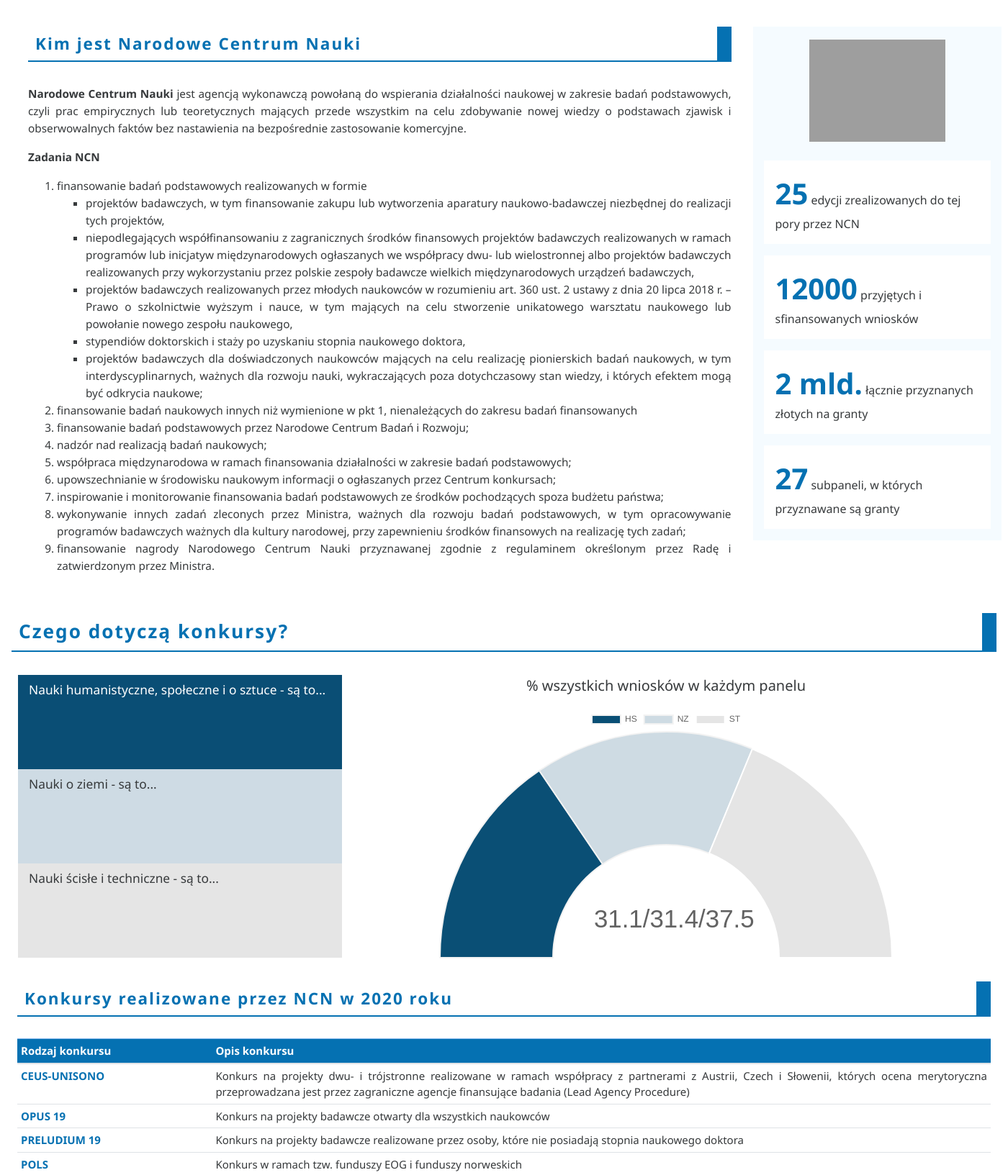
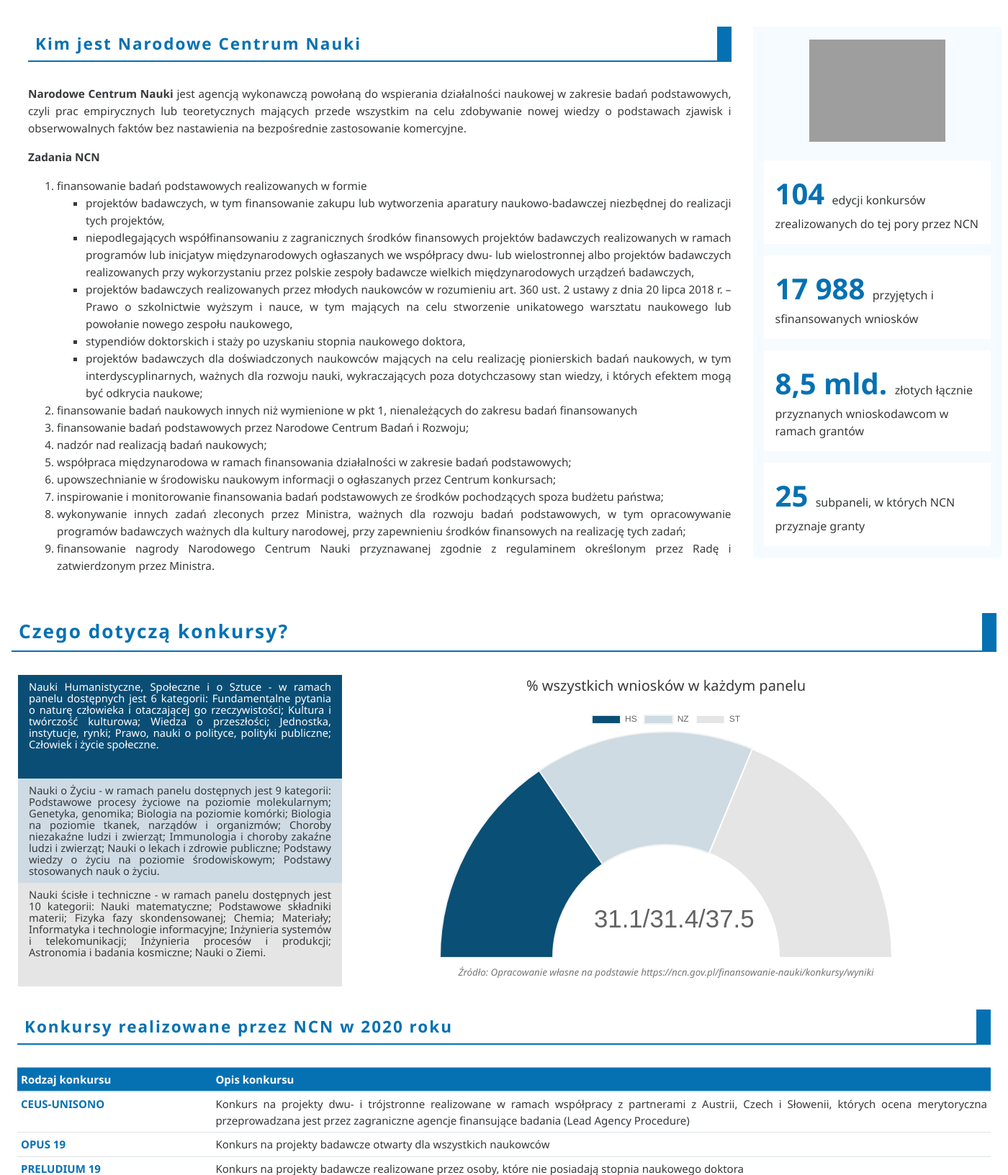
Before and after one commit to kolodziejczykjakub/ncn-grants, a Django app: page / in a window 1400 px wide. Shown: the part 126-1759 px from the top of the page at 72% size. Run offline with Django 3.2, Linux system fonts and the light colour scheme; some libraries are stand-ins or nearby versions; grey boxes are pictures that could not be loaded.

Commit message:
Webapp display and text fixes

```diff
--- a/webapp/ncn_webapp/main/static/main/main.css
+++ b/webapp/ncn_webapp/main/static/main/main.css
@@ -60,10 +60,16 @@
     background: #fff;
 }
 .formal-box{
-    background: #fafafa; padding:10px; border: 1px solid rgb(193, 231, 255); height: 100%;
+    background: #fafafa; border: 1px solid rgb(193, 231, 255); height: 100%;
     font-size: 11.5pt;
 }
 
 ul{
     list-style: square;
 }
+.source-caption{
+    margin: 10px 0;
+    font-style: italic;
+    font-size: 10pt;
+    color: #777;
+}
--- a/webapp/ncn_webapp/main/templates/main/home.html
+++ b/webapp/ncn_webapp/main/templates/main/home.html
@@ -123,23 +123,24 @@
                             <img style="display: inline-block; width: 60%; margin:10px"
                                 src="https://icon-library.net/images/statistics-icon/statistics-icon-14.jpg" />
                         </div>
-                        <div class="my-3 p-3" style="background: #fff;"><span class="statistic">25</span>
-                            edycji
+                        <div class="my-3 p-3" style="background: #fff;"><span class="statistic">104 </span>
+                            edycji konkursów
                             zrealizowanych do tej
                             pory
                             przez NCN
                         </div>
-                        <div class="my-3 p-3" style="background: #fff;"><span class="statistic">12000</span>
+                        <div class="my-3 p-3" style="background: #fff;"><span class="statistic">17 988 </span>
                             przyjętych i
                             sfinansowanych
                             wniosków</div>
-                        <div class="my-3 p-3" style="background: #fff;"><span class="statistic">2 mld.</span>
+                        <div class="my-3 p-3" style="background: #fff;"><span class="statistic">8,5 mld. </span>
+                            złotych
                             łącznie
-                            przyznanych złotych na
-                            granty </div>
-                        <div class="my-3 p-3" style="background: #fff;"><span class="statistic">27</span>
+                            przyznanych wnioskodawcom w ramach
+                            grantów </div>
+                        <div class="my-3 p-3" style="background: #fff;"><span class="statistic">25 </span>
                             subpaneli, w
-                            których przyznawane są
+                            których NCN przyznaje
                             granty </div>
                     </div>
                 </div>
@@ -147,23 +148,42 @@
         </div>
         <h3>Czego dotyczą konkursy?</h3>
         <div class="row p-4">
-            <div class="col-4" style="font-size: 13pt;">
+            <div class="col-4 text-justify" style="font-size: 11pt; line-height: 1rem;">
                 <div class="row" style="height: 33.33%;">
-                    <div class="col-12 py-2" style="background: #0A4E75; color: #fff;">Nauki humanistyczne, społeczne i
-                        o
-                        sztuce - są to...</div>
+                    <div class="col-12 py-2" style="background: #0A4E75; color: #fff;">Nauki Humanistyczne, Społeczne i
+                        o Sztuce - w ramach panelu dostępnych jest 6 kategorii: Fundamentalne pytania o naturę człowieka
+                        i otaczającej go rzeczywistości; Kultura i twórczość kulturowa; Wiedza o przeszłości;
+                        Jednostka, instytucje, rynki; Prawo, nauki o polityce, polityki publiczne; Człowiek i życie
+                        społeczne.
+                    </div>
                 </div>
                 <div class="row" style="height: 33.33%;">
-                    <div class="col-12 py-2" style="background: #CEDBE4;">Nauki o ziemi - są to...</div>
+                    <div class="col-12 py-2" style="background: #CEDBE4;">Nauki o Życiu - w ramach panelu dostępnych
+                        jest 9 kategorii:
+                        Podstawowe procesy życiowe na poziomie molekularnym; Genetyka, genomika; Biologia na poziomie
+                        komórki;
+                        Biologia na poziomie tkanek, narządów i organizmów; Choroby niezakaźne ludzi i zwierząt;
+                        Immunologia i choroby zakaźne ludzi i zwierząt; Nauki o lekach i zdrowie publiczne; Podstawy
+                        wiedzy o życiu na poziomie środowiskowym; Podstawy stosowanych nauk o życiu.
+                    </div>
                 </div>
                 <div class="row" style="height: 33.33%;">
-                    <div class="col-12 py-2" style="background: #E5E5E5;">Nauki ścisłe i techniczne - są to...</div>
+                    <div class="col-12 py-2" style="background: #E5E5E5;">Nauki ścisłe i techniczne - w ramach panelu
+                        dostępnych jest 10
+                        kategorii: Nauki matematyczne; Podstawowe składniki materii; Fizyka fazy skondensowanej; Chemia;
+                        Materiały; Informatyka i technologie informacyjne; Inżynieria systemów i telekomunikacji;
+                        Inżynieria procesów i produkcji; Astronomia i badania kosmiczne; Nauki o Ziemi.
+
+                    </div>
                 </div>
             </div>
             <div class="col-8">
                 <div class="text-center mb-3" style="font-size: 15pt;">% wszystkich wniosków w każdym panelu</div>
                 <div style="position: relative; max-width: 80%; max-height: 100%; margin: auto;">
                     <canvas id="myChart4"></canvas>
+                </div>
+                <div class="text-center source-caption">Źródło: Opracowanie własne na podstawie
+                    https://ncn.gov.pl/finansowanie-nauki/konkursy/wyniki
                 </div>
                 <script> Chart.pluginService.register({ beforeDraw: function (chart) { var width = chart.chart.width, height = chart.chart.height, ctx = chart.chart.ctx; ctx.restore(); var fontSize = (height / 150).toFixed(2); ctx.font = fontSize + "em sans-serif"; ctx.textBaseline = "middle"; var text = chart.config.options.elements.center.text, textX = Math.round((width - 0.9 * ctx.measureText(text).width) / 2), textY = 0.85 * height; ctx.fillStyle = '#636363'; ctx.fillText(text, textX, textY); ctx.save(); } }); var data = { labels: ['HS', "NZ", "ST"], datasets: [{ data: [23.652, 23.928, 28.579], backgroundColor: ['#0a4f75', '#CEDBE3'], hoverBackgroundColor: ['#0a4f75', '#CEDBE3'], borderColor: ['#f2f2f2', '#f2f2f2'], borderWidth: [2] }] }; var ctx = document.getElementById("myChart4").getContext("2d"); var myDoughnutChart = new Chart(ctx, { type: 'doughnut', data: data, options: { plugins: { deferred: { xOffset: '50%', yOffset: '50%', delay: 500 } }, elements: { center: { text: "31.1/31.4/37.5" } }, legend: { display: true }, rotation: 1 * Math.PI, circumference: 1 * Math.PI, tooltips: { enabled: false }, hover: { mode: null }, }, }); </script>
             </div>
@@ -262,12 +282,14 @@
             <div class="col-6">
                 <h4>Jeśli zastanawiasz się...</h4>
                 <p class="text-justify">
-                    ...w którym konkursie powinieneś wziąć udział, <b>spójrz na poniższy wykres</b>. Znajdziesz na nim
-                    informacje o tym, które z uruchomionych do tej pory przez nas konkursów dają szansę na największe
-                    dofinansowanie. Jeśli planujesz realizować duży projekt, wymagający dużych nakładów finansowych,
-                    powinieneś wybrać któryś z poniżej wymienionych tj. <b>OPUS, SONATA lub SONATA BIS</b>. W tych
-                    konkursach historycznie udzielany były największej wysokości granty. W przeciwnym wypadku możesz
-                    spróbować swoich szans w pozostałych konkursach.
+                    jaki jest rozkład środków pieniężnych na poszczególne konkursy, <b>spójrz na poniższy wykres</b>.
+                    Przedstawia on kwoty przeznaczone w ramach grantów NCN. Wyraźnym liderem tej konkurencji jest
+                    OPUS, realizowany od samego początku (w sumie zorganizowano już 18 edycji, w tym roku kolejne dwie
+                    będą
+                    przeprowadzone). Cztery konkursy, dla których sumaryczna wartość dofinansowań jest najmniejsza,
+                    są dopiero wprowadzane na stałe do harmonogramu NCN. Niewątpliwie w przyszłości wartości ich słupków
+                    znacznie się zwiększą.
+
                 </p>
             </div>
             <div class="col-6">
@@ -277,8 +299,8 @@
                     działalności?
                     <ul>
                         <li><b>Nauki ścisłe </b>, to panel, który otrzymuje najwyższe granty. W roku 2018
-                            sfinansowaliśmy projekty o łącznej wartości przekraczającej 450 milionów złotych.</li>
-                        <li>Niewiele mniej otrzymali od nas wnioskodawcy z panelu <b>NZ - nauki o życiu</b>. </li>
+                            sfinansowano projekty o łącznej wartości przekraczającej 450 milionów złotych.</li>
+                        <li>Niewiele mniej otrzymali wnioskodawcy z panelu <b>NZ - nauki o życiu</b>. </li>
                         <li>Osoby zajmujące się <b>naukami humanistycznymi, społecznymi i o sztuce</b>, są grupą, która
                             ze względu na specyfikę projektów wymagała najmniejszych nakładów.</li>
                     </ul>
@@ -289,10 +311,16 @@
         <div class="row p-2">
             <div class="col-6">
                 <img width="100%" src="{% static 'main/assets/plots/horizontalbarchart-konkursy2.png' %}" />
+                <div class="text-center source-caption">Źródło: Opracowanie własne na podstawie
+                    https://projekty.ncn.gov.pl/
+                </div>
             </div>
             <div class="col-6">
                 <!-- wykres słupkowy (liczba przyjetych wniosków): line plot x3 (NZ, human, scisle) -->
                 <img width="100%" src="{% static 'main/assets/plots/lineplot.png' %}" />
+                <div class="text-center source-caption">Źródło: Opracowanie własne na podstawie
+                    https://projekty.ncn.gov.pl/
+                </div>
             </div>
         </div>
         <div class="row p-2">
@@ -301,21 +329,17 @@
             </div>
         </div>
         <div class="row p-2">
-            <div class="col-12">
+            <div class="col-12 text-justify">
                 <p>
                     <b>Zrób wstępną kalkulację</b> swoich potrzeb finansowych i dopasuj konkurs pod względem kwoty,
-                    która jest Ci potrzebna do realizacji projektu.
-                </p>
-            </div>
-        </div>
-        <div class="row p-2">
-            <div class="col-12">
-                <p>
-                    Zastanawiasz się jakie masz szansę otrzymania grantu? Poniżej znajdziesz informacje o tym jaki
+                    która jest Ci potrzebna do realizacji projektu. Pomoże Ci w tym poniższy wykres przedstawiający
+                    średnią przyznawaną kwotę na grantobiorcę w konkursach: DAINA, SONATINA, SOATA BIS, PRELUDIUM, OPUS,
+                    SONATA,
+                    MAESTRO, BEETHOVEN CLASSIC, SHENG.
+                    Zastanawiasz się jakie masz szanse otrzymania grantu? Znajdziesz na nim także informacje o tym jaki
                     procent
-                    wniosków zostało przyjętych w konkursach: DAINA, SONATINA, SOATA BIS, PRELUDIUM, OPUS, SONATA,
-                    MAESTRO,
-                    BEETHOVEN CLASSIC, SHENG. Pozwoli Ci to oszacować swoje szanse, ale <b>pamiętaj</b>, że nawet jeśli
+                    wniosków zostało przyjętych w każdym z tych konkursów.
+                    Pozwoli Ci to oszacować swoje szanse, ale <b>pamiętaj</b>, że nawet jeśli
                     uważasz, że szanse są nikłe, to warto złożyć wniosek.
                 </p>
             </div>
@@ -324,6 +348,10 @@
             <div class="col-12">
                 <!-- Oś ze średnią przyznawaną kwotą. Flagi konkursów -->
                 <img width="100%" src="{% static 'main/assets/plots/test.png' %}" />
+                <div class="text-center source-caption">Źródło: Opracowanie własne na podstawie
+                    https://ncn.gov.pl/finansowanie-nauki/konkursy/wyniki oraz
+                    https://projekty.ncn.gov.pl/
+                </div>
                 <hr />
             </div>
         </div>
@@ -331,9 +359,25 @@
             <div class="col-9">
                 <!-- Wykresy słupkowe konkursy x % przyjetych wniosków per jednostka naukowa -->
                 <img width="100%" src="{% static 'main/assets/plots/horizontalbarchart-podzial-konkursy.png' %}" />
+                <div class="text-center source-caption">Źródło: Opracowanie własne na podstawie
+                    https://projekty.ncn.gov.pl/</div>
             </div>
-            <div class="col-3 pt-5">
-                opis wykresu słupkowego
+            <div class="col-3 text-justify">
+                <div style="display: table; height: 100%; background: rgb(245, 251, 255);">
+                    <span style="display: table-cell; vertical-align: middle;" class="p-3">
+                        <b>Wykres słupkowy</b> znajdujący się z lewej strony przedstawia zależność średniej kwoty
+                        dofinansowania przeznaczanej w danym konkursie od typów beneficjentów. W większości przypadków
+                        różnice te nie są
+                        znaczące.
+                        Wynika z tego, że niezależnie od organizacji dla której przeprowadzasz badania, kwota o którą
+                        się
+                        starasz
+                        jest nieuzależniona od typu Twojej jednostki badawczej. Jedynie w przypadku MAESTRO i DAINY
+                        można
+                        zauważyć
+                        wartości odchyłkowe.
+                    </span>
+                </div>
             </div>
         </div>
         <hr />
@@ -344,9 +388,11 @@
         </div>
         <div class="row p-4">
             <div class="col p-0 m-1">
-                <div class="text-justify formal-box">
+                <div class="card text-justify formal-box">
+                    <div class="card-header"><b>Złożenie wniosku</b></div>
+                    <div class="card-body">
                         <span class="formal-figure">1</span>
-                    <b>Wnioskodawca</b> zobowiązany jest do:
+                        Wnioskodawca zobowiązany jest do:
                         <ol style="padding-left: 12px; margin-top:5px">
                             <li>dokonania rejestracji w systemie OSF</li>
                             <li>wypełnienia odpowiedniego typu wniosku oraz przesłania go drogą elektroniczną</li>
@@ -356,48 +402,71 @@
                         </ol>
                     </div>
                 </div>
+            </div>
+
             <div class="col p-0 m-1">
-                <div class="text-justify formal-box">
+                <div class="card text-justify formal-box">
+                    <div class="card-header"><b>Ocena formalna</b></div>
+                    <div class="card-body">
                         <span class="formal-figure">2</span>
-                    <b>Wnioski</b> oceniane są w pierwszej kolejności pod kątem spełniania warunków formalnych, a
+                        Wnioski oceniane są w pierwszej kolejności pod kątem spełniania warunków formalnych, a
                         następnie
-                    oceniana jest ich zawartość merytoryczna zgodnie z przewidzianym w niniejszym regulaminie trybem i
+                        oceniana jest ich zawartość merytoryczna zgodnie z przewidzianym w niniejszym regulaminie trybem
+                        i
                         zasadami.
                         Ocena formalna wniosków obejmuje:
                         <ol style="padding-left: 12px; margin-top:5px">
                             <li>ocenę kompletności wniosków</li>
-                        <li>ocenę czy dany wniosek spełnia wszystkie wymagania przedstawione w ogłoszeniu o konkursie
+                            <li>ocenę czy dany wniosek spełnia wszystkie wymagania przedstawione w ogłoszeniu o
+                                konkursie
                             </li>
                         </ol>
                     </div>
                 </div>
+            </div>
+
             <div class="col p-0 m-1">
-                <div class="text-justify formal-box">
+                <div class="card text-justify formal-box">
+                    <div class="card-header"><b>Ocena kwalifikacyjna</b></div>
+                    <div class="card-body">
                         <span class="formal-figure">3</span>
-                    <b>Zespół Ekspertów</b> dokonuje indywidualnych ocen wniosków. Do kolejnego etapu kierowane są
+                        Zespół Ekspertów dokonuje indywidualnych ocen wniosków. Do kolejnego etapu kierowane są
                         wnioski z
                         najwyższych pozycji listy rankingowej, których łączna kwota planowanych nakładów nie powinna
                         przekraczać dwukrotnej wysokości środków finansowych przeznaczonych przez Radę na realizację
                         projektów w ramach danego panelu lub grup paneli w ramach komisji Rady.
                     </div>
                 </div>
+            </div>
+
             <div class="col p-0 m-1">
-                <div class="text-justify formal-box">
+                <div class="card text-justify formal-box">
+                    <div class="card-header"><b>Ocena specjalistyczna</b></div>
+                    <div class="card-body">
                         <span class="formal-figure">4</span>
-                    <b>Dokonywana</b> na podstawie szczegółowego opisu projektu badawczego: członkowie Zespołu Ekspertów
-                    ustalają końcową ocenę wniosku na podstawie opinii specjalistycznych, sporządzanych przez ekspertów
+                        Dokonywana na podstawie szczegółowego opisu projektu badawczego: członkowie Zespołu
+                        Ekspertów
+                        ustalają końcową ocenę wniosku na podstawie opinii specjalistycznych, sporządzanych przez
+                        ekspertów
                         niebędących członkami Zespołu Ekspertów oceniającego wniosek w poprzednim etapie oraz analizy i
                         dyskusji wniosków podczas posiedzenia. W przypadku części konkursów odbywa się również rozmowa
                         kwalifikacyjna
                     </div>
                 </div>
+            </div>
+
             <div class="col p-0 m-1">
-                <div class="text-justify formal-box">
+                <div class="card text-justify formal-box">
+                    <div class="card-header"><b>Kwalifikacja wniosku</b></div>
+                    <div class="card-body">
                         <span class="formal-figure">5</span>
-                    <b>Zespół Ekspertów</b> ustala listę rankingową wniosków rekomendowanych do finansowania, którą
+                        Zespół Ekspertów ustala listę rankingową wniosków rekomendowanych do finansowania, którą
                         przedstawia
-                    Dyrektorowi Narodowego Centrum Nauki do zatwierdzenia listę rankingową. W szczególnie uzasadnionych
-                    przypadkach, Dyrektor Narodowego Centrum Nauki może przedłużyć czas realizacji projektu badawczego.
+                        Dyrektorowi Narodowego Centrum Nauki do zatwierdzenia listę rankingową. W szczególnie
+                        uzasadnionych
+                        przypadkach, Dyrektor Narodowego Centrum Nauki może przedłużyć czas realizacji projektu
+                        badawczego.
+                    </div>
                 </div>
             </div>
         </div>
@@ -447,6 +516,8 @@
             </div>
             <div class="col-12">
                 <img width="100%" src="{% static 'main/assets/plots/time.png' %}" />
+                <div class="text-center source-caption">Źródło: Opracowanie własne na podstawie
+                    https://ncn.gov.pl/finansowanie-nauki/konkursy/harmonogram</div>
             </div>
         </div>
     </div>
```
Also changed, not shown: webapp/ncn_webapp/main/static/main/assets/plots/horizontalbarchart-konkursy2.png, webapp/ncn_webapp/main/static/main/assets/plots/horizontalbarchart-podzial-konkursy.png, webapp/ncn_webapp/main/static/main/assets/plots/horizontalbarchart.png, webapp/ncn_webapp/main/static/main/assets/plots/lineplot.png. Lines whose indentation alone changed are shown as unchanged.
